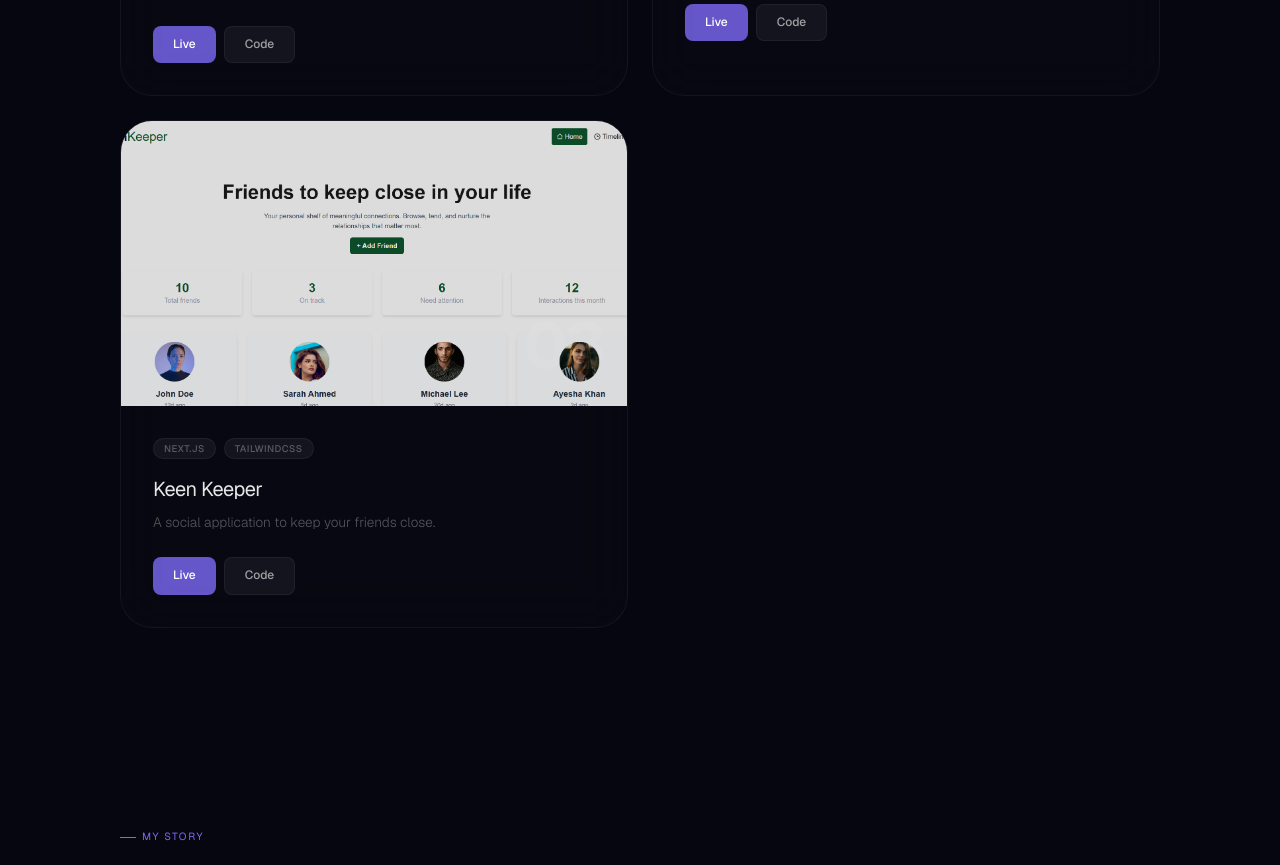
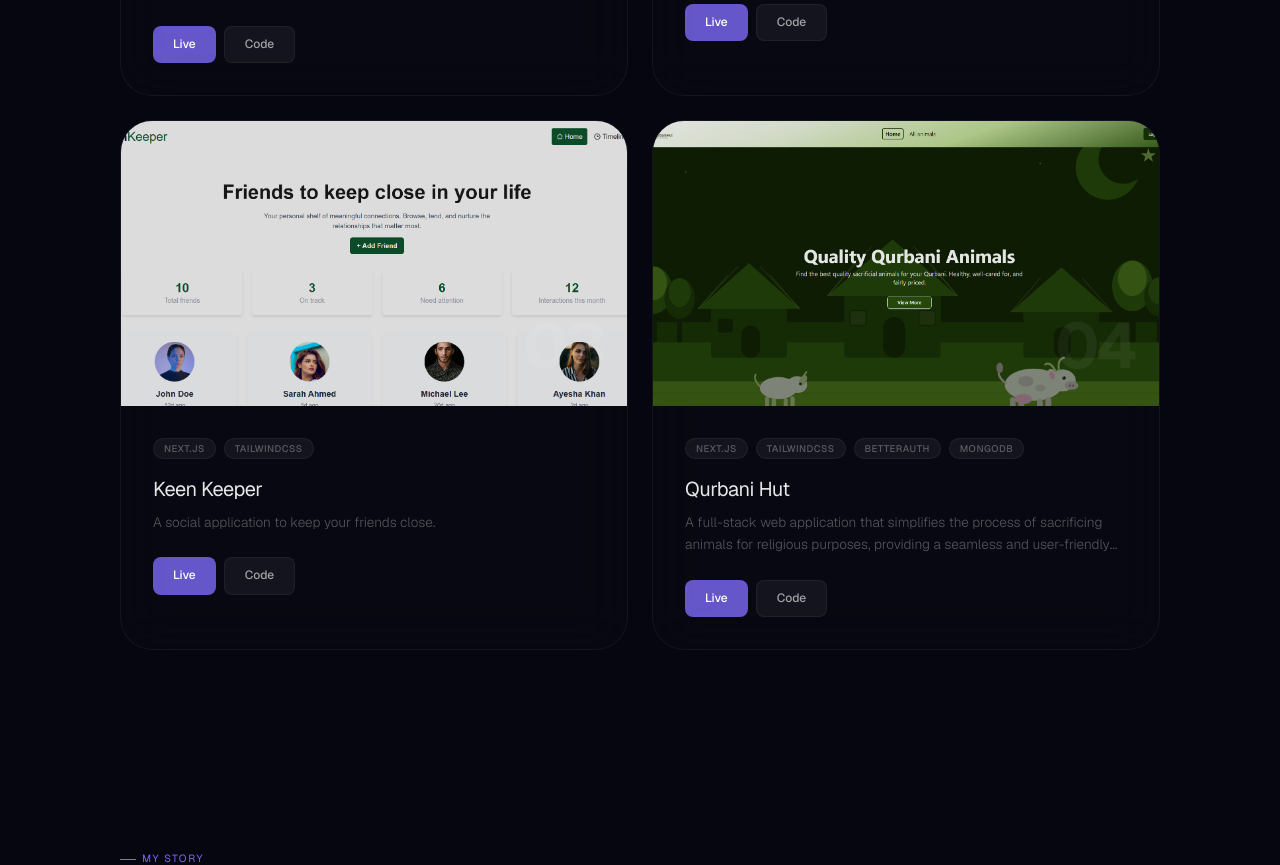
Before and after one commit to SayemImran/portfolio, a Next.js app: page / in a window 1280 px wide. Shown: the part 3080-3945 px from the top of the page. Built offline with nearby package versions, Linux system fonts and the light colour scheme.

Commit message:
new project added

```diff
--- a/components/Works.jsx
+++ b/components/Works.jsx
@@ -31,6 +31,15 @@ const projects = [
     live: 'https://keen-keeper-ten-pi.vercel.app/',
     code: 'https://github.com/SayemImran/keen-keeper'
   },
+  {
+    id: '04',
+    title: 'Qurbani Hut',
+    desc: 'A full-stack web application that simplifies the process of sacrificing animals for religious purposes, providing a seamless and user-friendly platform for customers to book and manage their qurbani orders.',
+    tags: ['Next.JS', 'TailwindCSS', 'BetterAuth','MongoDB'],
+    image: '/qurbani.png',
+    live: 'https://qurbanihut.vercel.app/',
+    code: 'https://github.com/SayemImran/qurbanihut'
+  }
 ];
 
 export default function Works() {
```
Also changed, not shown: public/qurbani.png (added).
